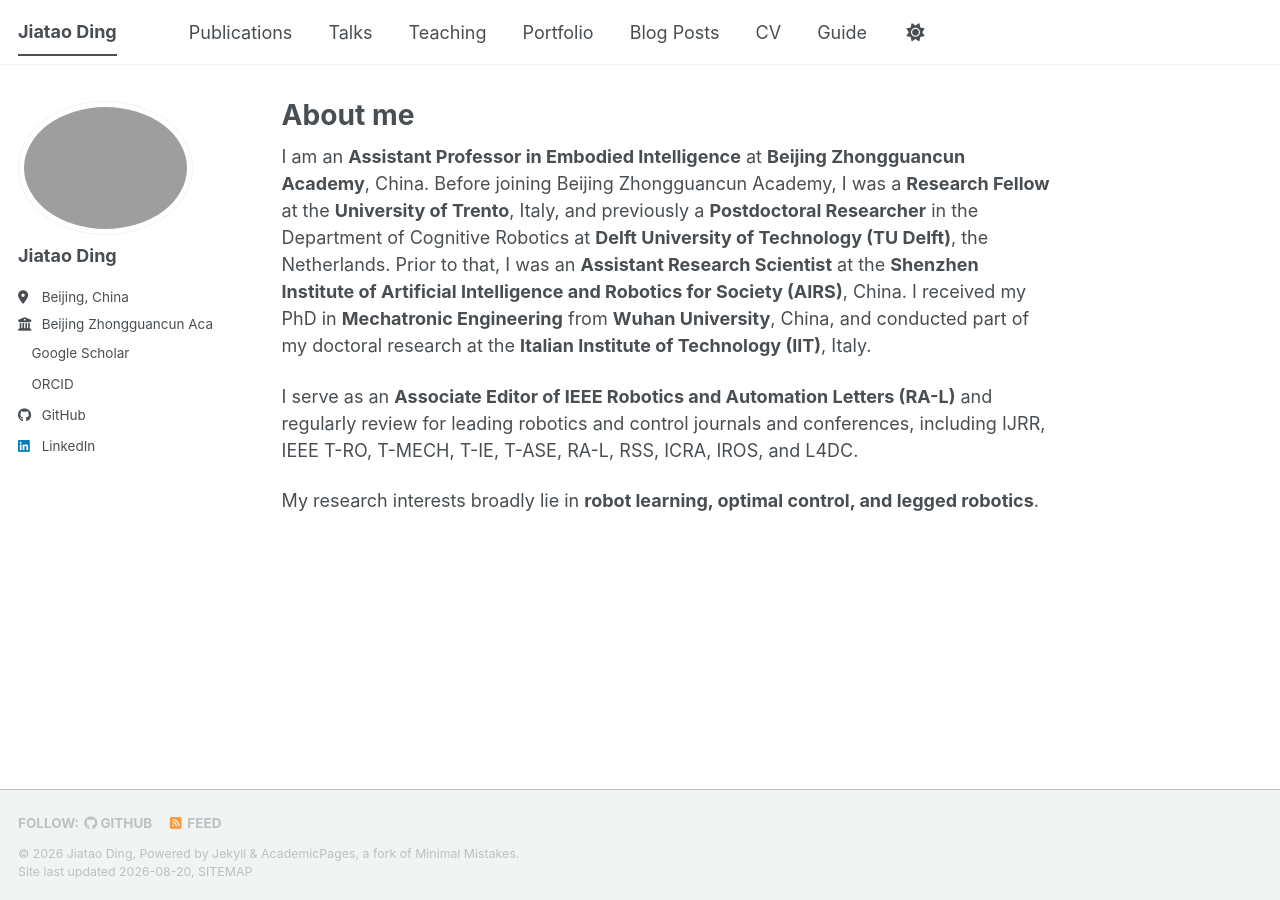
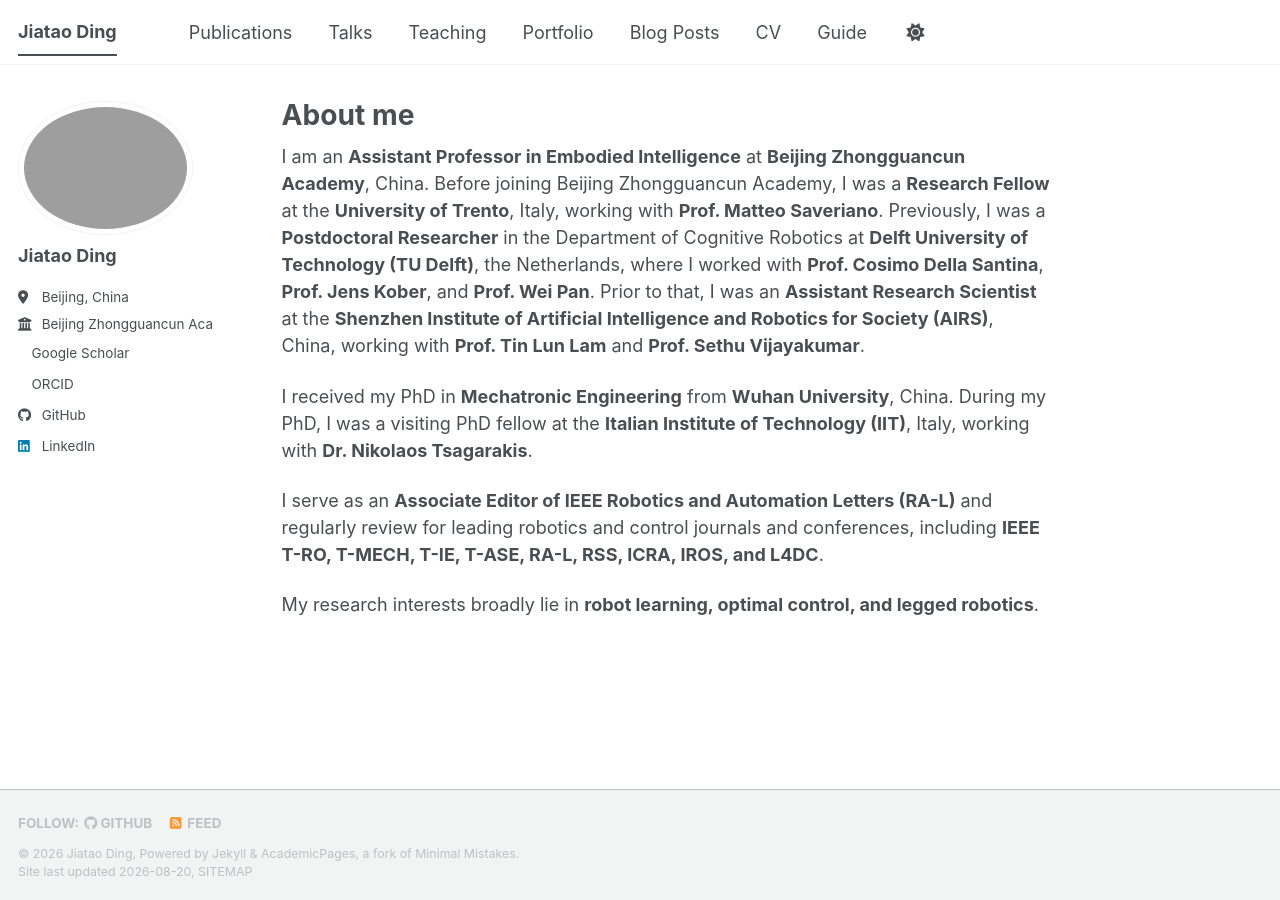
Before and after one commit to jiataoding/jiataoding.github.io, a Jekyll site: the page built from _pages/about.md, in a window 1280 px wide. Built offline with Jekyll 4.4.1, drawn with Linux system fonts in a browser that asks for light colours; a style sheet for code colours, icons or effects is not loaded.

Commit message:
Update about me again

```diff
--- a/_pages/about.md
+++ b/_pages/about.md
@@ -7,8 +7,10 @@ redirect_from:
   - /about.html
 ---
 
-I am an **Assistant Professor in Embodied Intelligence** at **Beijing Zhongguancun Academy**, China. Before joining Beijing Zhongguancun Academy, I was a **Research Fellow** at the **University of Trento**, Italy, and previously a **Postdoctoral Researcher** in the Department of Cognitive Robotics at **Delft University of Technology (TU Delft)**, the Netherlands. Prior to that, I was an **Assistant Research Scientist** at the **Shenzhen Institute of Artificial Intelligence and Robotics for Society (AIRS)**, China. I received my PhD in **Mechatronic Engineering** from **Wuhan University**, China, and conducted part of my doctoral research at the **Italian Institute of Technology (IIT)**, Italy.
+I am an **Assistant Professor in Embodied Intelligence** at **Beijing Zhongguancun Academy**, China. Before joining Beijing Zhongguancun Academy, I was a **Research Fellow** at the **University of Trento**, Italy, working with **Prof. Matteo Saveriano**. Previously, I was a **Postdoctoral Researcher** in the Department of Cognitive Robotics at **Delft University of Technology (TU Delft)**, the Netherlands, where I worked with **Prof. Cosimo Della Santina**, **Prof. Jens Kober**, and **Prof. Wei Pan**. Prior to that, I was an **Assistant Research Scientist** at the **Shenzhen Institute of Artificial Intelligence and Robotics for Society (AIRS)**, China, working with **Prof. Tin Lun Lam** and **Prof. Sethu Vijayakumar**.
 
-I serve as an **Associate Editor of IEEE Robotics and Automation Letters (RA-L)** and regularly review for leading robotics and control journals and conferences, including IJRR, IEEE T-RO, T-MECH, T-IE, T-ASE, RA-L, RSS, ICRA, IROS, and L4DC.
+I received my PhD in **Mechatronic Engineering** from **Wuhan University**, China. During my PhD, I was a visiting PhD fellow at the **Italian Institute of Technology (IIT)**, Italy, working with **Dr. Nikolaos Tsagarakis**.
+
+I serve as an **Associate Editor of IEEE Robotics and Automation Letters (RA-L)** and regularly review for leading robotics and control journals and conferences, including **IEEE T-RO, T-MECH, T-IE, T-ASE, RA-L, RSS, ICRA, IROS, and L4DC**.
 
 My research interests broadly lie in **robot learning, optimal control, and legged robotics**.
```
